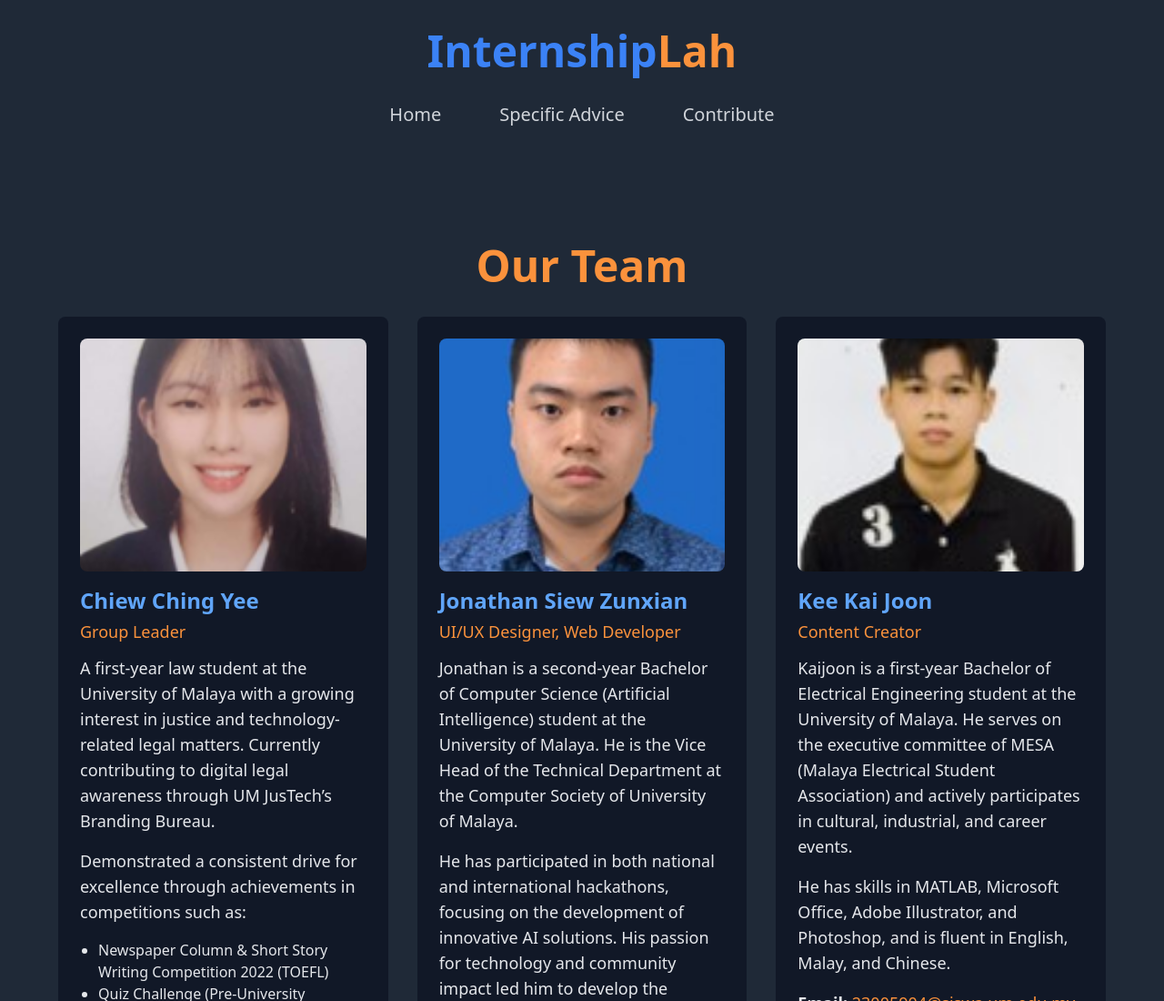
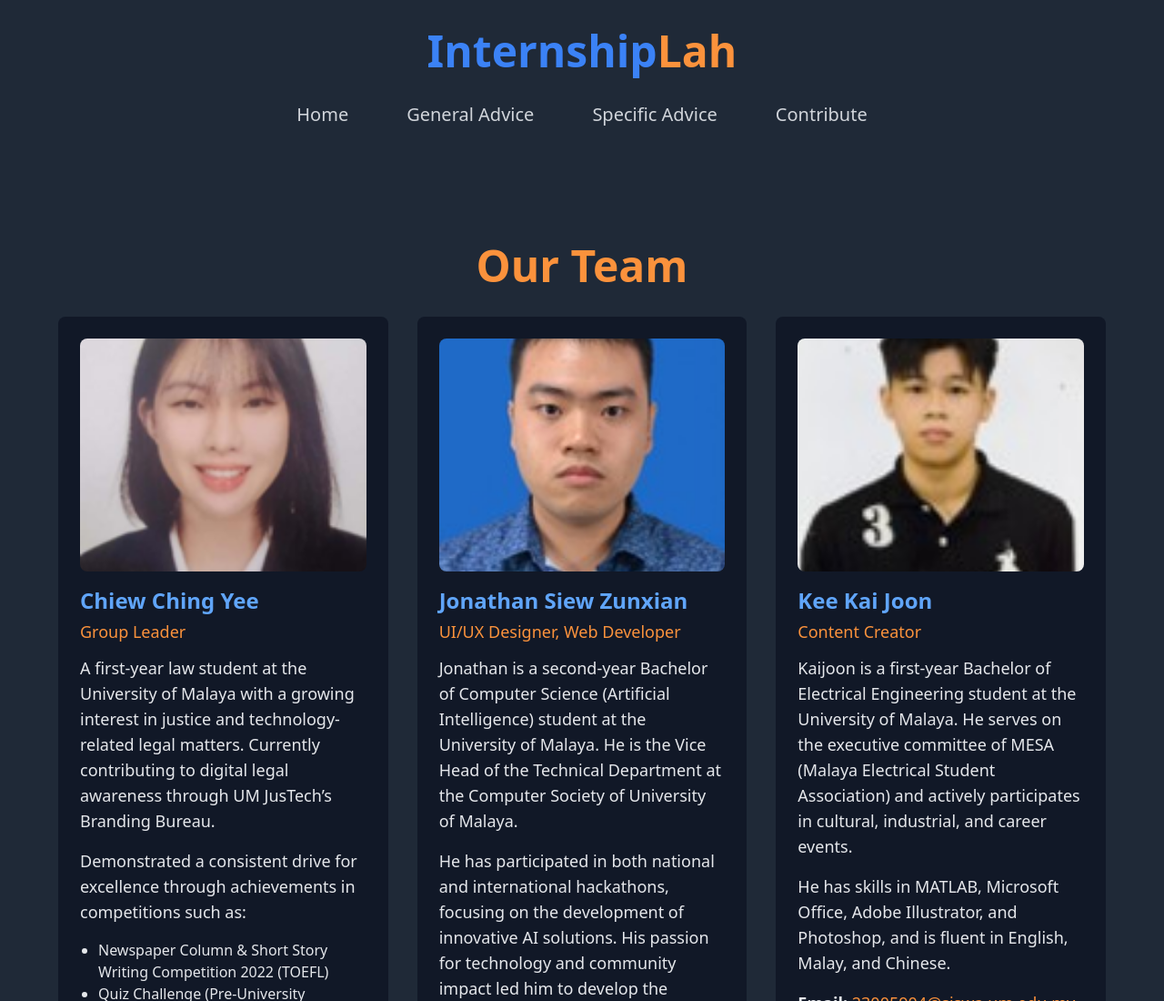
Before and after one commit to JohnnyRobs19/InternshiplahWireframe, a plain HTML site: page about-details.html in a window 1280 px wide. Shown: the top 1100 px of the page at 91% size. Drawn offline with nearby package versions, Linux system fonts and the light colour scheme.

Commit message:
Add link to General Advice section in About Us navigation

```diff
--- a/about-details.html
+++ b/about-details.html
@@ -18,6 +18,7 @@
         </div>
         <div class="flex justify-center space-x-16 text-xl">
             <a href="index.html#home" class="hover:text-blue-400">Home</a>
+            <a href="index.html#general" class="hover:text-blue-400">General Advice</a>
             <a href="index.html#specific" class="hover:text-blue-400">Specific Advice</a>
             <a href="index.html#contribute" class="hover:text-blue-400">Contribute</a>
         </div>
```
